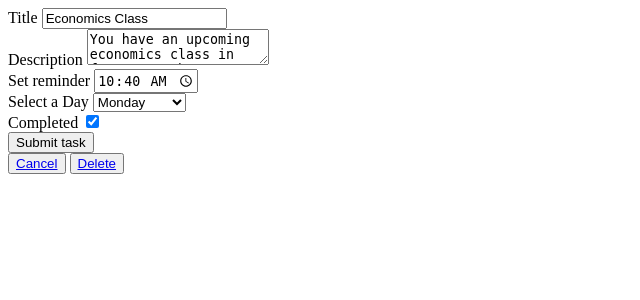
After one commit to AuthenticPaulMeyers/task-manager-v1.2, a Flask app: page /task-manager/edit_task/2 in a window 1280 px wide. The commit adds this page. Shown: the top 300 px of the page, without its empty margins (0-640 px from the left). Run offline with Flask 3, Linux system fonts and the light colour scheme; a user stored in the database is signed in; data comes from the database, SQL or seed files in the repository; both versions use the stored data as it was after the commit.

Commit message:
Edit and delete routes

```diff
--- a/myapp/forms.py
+++ b/myapp/forms.py
@@ -1,5 +1,5 @@
 from flask_wtf import FlaskForm
-from wtforms import StringField, PasswordField, SubmitField, TextAreaField, DateTimeField, BooleanField
+from wtforms import StringField, PasswordField, SubmitField, TextAreaField, BooleanField, TimeField, SelectField
 from wtforms.validators import DataRequired, EqualTo, Email, Length
 
 
@@ -19,6 +19,15 @@ class LoginForm(FlaskForm):
 class TaskForm(FlaskForm):
     title = StringField("Title", validators=[DataRequired(), Length(min=4, max=30)], render_kw={"placeholder": "Project title"})
     description = TextAreaField("Description", validators=[DataRequired()], render_kw={"placeholder": "Project description"})
-    reminder_time = DateTimeField("Set reminder", validators=[DataRequired()], render_kw={"placeholder": "Set reminder time"})
-    is_completed = BooleanField("Completed", validators=[DataRequired()])
+    reminder_time = TimeField("Set reminder", validators=[DataRequired()], render_kw={"placeholder": "Set reminder time"})
+    reminder_day = SelectField('Select a Day', choices=[
+        ('Monday'),
+        ('Tuesday'),
+        ('Wednesday'),
+        ('Thursday'),
+        ('Friday'),
+        ('Saturday'),
+        ('Sunday')
+    ])
+    is_completed = BooleanField("Completed")
     submit = SubmitField('Submit task')
--- a/myapp/models.py
+++ b/myapp/models.py
@@ -1,5 +1,5 @@
 # create database tables
-from datetime import datetime
+from datetime import datetime, time
 from flask_sqlalchemy import SQLAlchemy
 from . import db
 from flask_login import UserMixin
@@ -20,7 +20,8 @@ class Task(db.Model):
     title=db.Column(db.String(30), nullable=False)
     description=db.Column(db.Text, nullable=False)
     user_id=db.Column(db.Integer, db.ForeignKey("user.id"))
-    reminder_time = db.Column(db.DateTime, nullable=False)
+    reminder_time = db.Column(db.Time, nullable=False)
+    reminder_day = db.Column(db.String(20), nullable=False)
     is_completed = db.Column(db.Boolean, default=False)
     create_at=db.Column(db.DateTime, default=datetime.now())
     updated_at=db.Column(db.DateTime, onupdate=datetime.now())
--- a/myapp/tasks.py
+++ b/myapp/tasks.py
@@ -1,15 +1,81 @@
 
-from flask import redirect, url_for, render_template, Blueprint
+from flask import redirect, url_for, render_template, Blueprint, request, flash
 from flask_login import current_user, login_required
-
-task = Blueprint('task', __name__, url_prefix='/task')
+from .forms import TaskForm
+from .models import Task
+from . import db
+task = Blueprint('task', __name__, url_prefix='/task-manager')
 
 @task.route('/')
 def index():
-    return 'index route'
+    return render_template('index.html')
 
 
 @task.route('/home')
 @login_required
 def home():
-    return render_template('home.html', title='Home', username=current_user.username)
+
+
+    tasks = Task.query.filter_by(user_id=current_user.id).order_by(Task.create_at.desc()).all()
+
+    return render_template('home.html', title='Home', username=current_user.username, tasks=tasks)
+
+# add taask route
+@task.route('/new_task', methods=['GET', 'POST'])
+@login_required
+def new_task():
+    form = TaskForm()
+
+    if request.method == 'POST' and form.validate():
+        title = form.title.data
+        description = form.description.data
+        reminder_time = form.reminder_time.data
+        reminder_day = form.reminder_day.data
+        complete_status = form.is_completed.data
+
+        task = Task(title=title, description=description, reminder_time=reminder_time, reminder_day=reminder_day, is_completed=complete_status, user_id=current_user.id)
+
+        db.session.add(task)
+        db.session.commit()
+        flash('New task added!', category='success')
+        return redirect(url_for('task.home'))
+    return render_template('add_task.html', title='Add Task', form=form)
+
+# edit task route
+@task.route('/edit_task/<int:task_id>', methods=['GET', 'POST'])
+@login_required
+def edit_task(task_id):
+
+    task = Task.query.filter_by(id=task_id, user_id=current_user.id).first()
+    form = TaskForm(obj=task)
+
+    if task is None:
+        flash('Task not available.', category='error')
+        return redirect(url_for('task.home'))
+
+    if request.method == 'POST' and form.validate():
+        task.title = form.title.data
+        task.description = form.description.data
+        task.reminder_time = form.reminder_time.data
+        task.reminder_day = form.reminder_day.data
+        task.is_completed = form.is_completed.data
+        db.session.commit()
+
+        flash('Task edited.', category='success')
+        return redirect(url_for('task.home'))
+    return render_template('edit_task.html', form=form, title='Edit Task', task=task)
+
+
+
+# delete task route
+@task.route('/delete_task/<int:task_id>', methods=['GET', 'POST'])
+@login_required
+def delete_task(task_id):
+    task = Task.query.filter_by(id=task_id, user_id=current_user.id).first()
+
+    if task:
+        db.session.delete(task)
+        db.session.commit()
+        flash("Task deleted.", category='success')
+        return redirect(url_for('task.home'))
+    return redirect(url_for('task.home'))
--- /dev/null
+++ b/myapp/templates/edit_task.html
@@ -0,0 +1,51 @@
+{% extends 'base.html' %}
+
+{% block content %}
+<div class="container">
+    <form method="post">
+        {{ form.hidden_tag()}}
+        <div>
+            {{ form.title.label }}
+            {{ form.title() }}
+            {% for error in form.title.errors %}
+                <span>{{ error }}</span>
+            {% endfor %}
+        </div>
+        <div>
+            {{ form.description.label }}
+            {{ form.description() }}
+            {% for error in form.description.errors %}
+                <span>{{ error }}</span>
+            {% endfor %}
+        </div>
+        <div>
+            {{ form.reminder_time.label }}
+            {{ form.reminder_time() }}
+            {% for error in form.reminder_time.errors %}
+                <span>{{ error }}</span>
+            {% endfor %}
+        </div>
+        <div>
+            {{ form.reminder_day.label }}
+            {{ form.reminder_day() }}
+            {% for error in form.reminder_day.errors %}
+                <span>{{ error }}</span>
+            {% endfor %}
+        </div>
+        <div>
+            {{ form.is_completed.label }}
+            {{ form.is_completed() }}
+            {% for error in form.is_completed.errors %}
+                <span>{{ error }}</span>
+            {% endfor %}
+        </div>
+        <div>
+            {{ form.submit() }}
+        </div>
+    </form>
+    <div>
+        <button><a href="{{ url_for('task.home')}}">Cancel</a></button>
+        <button><a href="{{ url_for('task.delete_task', task_id=task.id) }}">Delete</a></button>
+    </div>
+</div>
+{% endblock %}
```
Also changed, not shown: myapp/templates/add_task.html (added, +50 -0 lines), myapp/templates/home.html (+26 -1 lines), myapp/templates/index.html (added, +8 -0 lines), instance/task.db.
